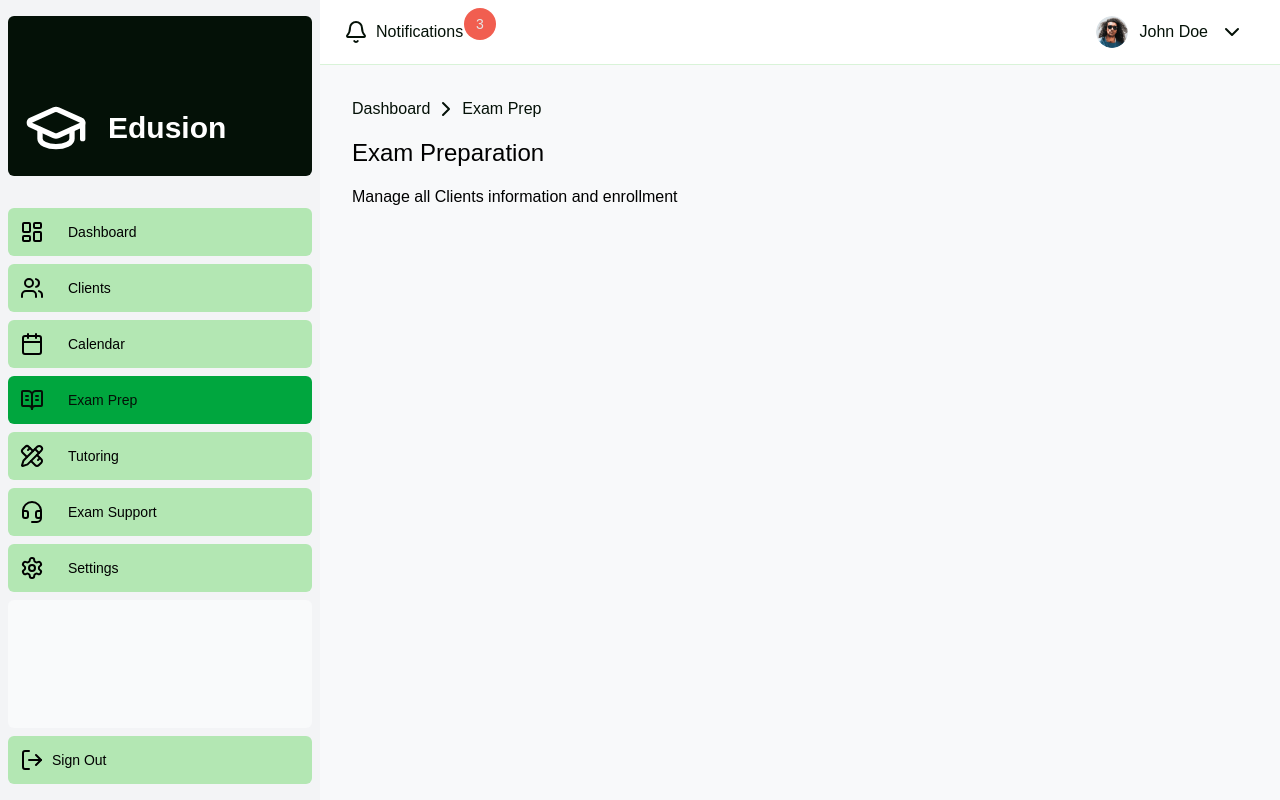
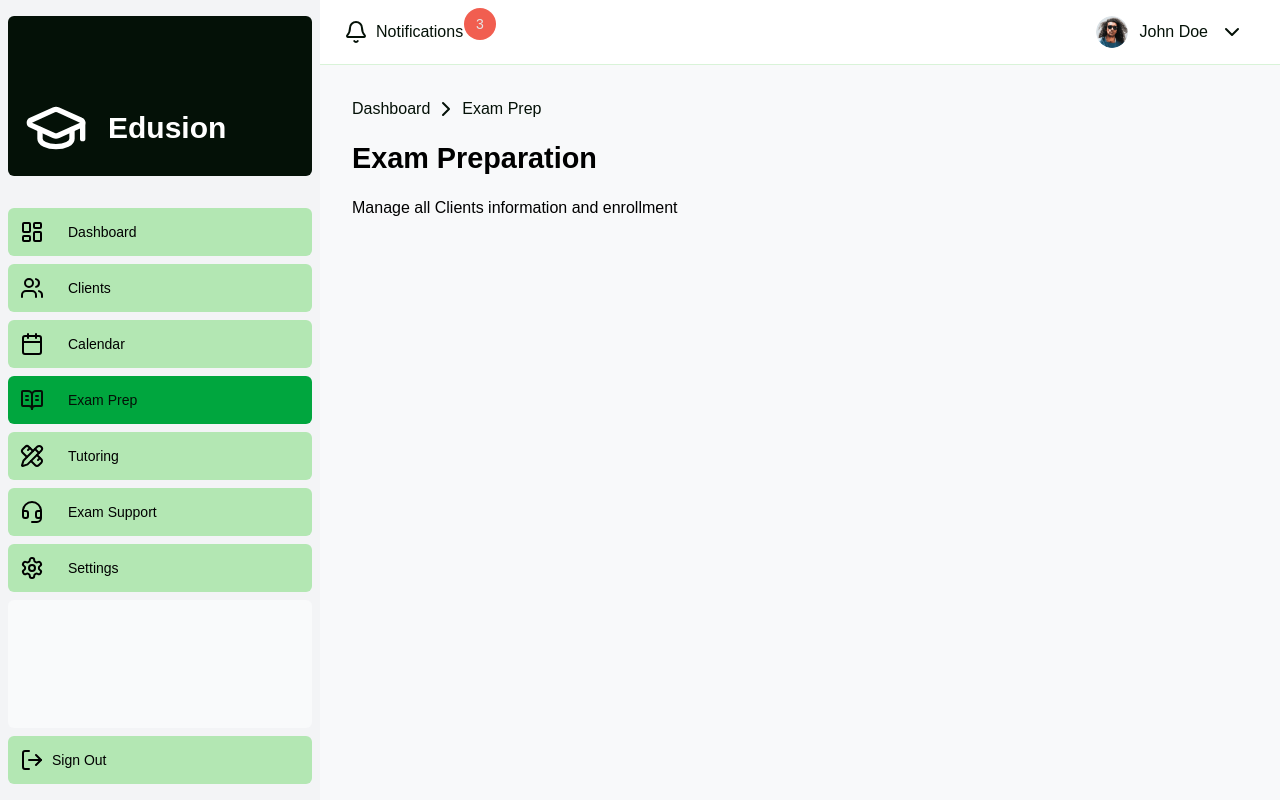
Before and after one commit to peterjames3/tutor-dashboard, a Next.js app: page /dashboard/exam-prep in a window 1280 px wide. Built offline with nearby package versions, Linux system fonts and the light colour scheme.

Commit message:
first commit

```diff
--- a/app/dashboard/exam-prep/page.tsx
+++ b/app/dashboard/exam-prep/page.tsx
@@ -18,7 +18,7 @@ export default async function Page() {
           </li>
           <li>Exam Prep</li>
         </ul>
-        <h1 className=" text-xl md:text-2xl">Exam Preparation</h1>
+        <h1 className=" headline font-semibold ">Exam Preparation</h1>
         <p className="p-text">Manage all Clients information and enrollment</p>
       </header>
     </main>
--- a/next.config.ts
+++ b/next.config.ts
@@ -1,9 +1,5 @@
 import type { NextConfig } from "next";
 
-const nextConfig: NextConfig = {
-  experimental: {
-    ppr: "incremental",
-  },
-};
+const nextConfig: NextConfig = {};
 
 export default nextConfig;
```
